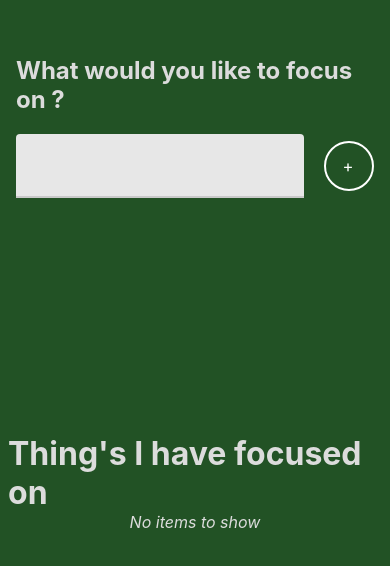
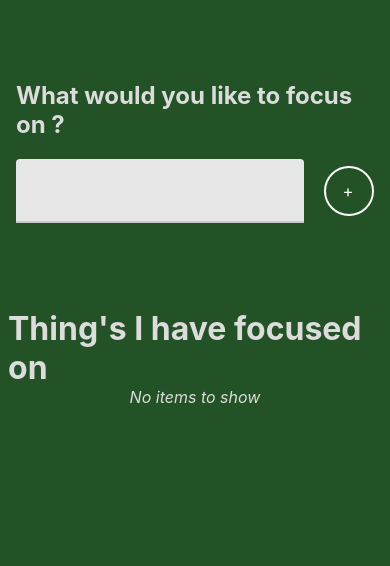
Before and after one commit to daniyaniazi/Focus-Time, a React Native app: screen / in a window 390 px wide. Shown: the top 566 px of the page. Built offline with nearby package versions, Linux system fonts and the light colour scheme.

Commit message:
improve styles

```diff
--- a/App.js
+++ b/App.js
@@ -1,5 +1,5 @@
 import React, { useState, useEffect } from "react";
-import { StyleSheet, View, Text } from "react-native";
+import { StyleSheet, View, Text, AsyncStorage } from "react-native";
 import { Focus } from "./src/features/focus/Focus";
 import { FocusHistory } from "./src/features/focus/FocusHistory";
 import { Timer } from "./src/features/timer/Timer";
@@ -27,7 +27,32 @@ export default function App() {
   const onClear = () => {
     setFocusHistory([]);
   };
-  console.log(focusHistory);
+  const saveHistory = async () => {
+    try {
+      await AsyncStorage.setItem("focusHistory", JSON.stringify(focusHistory));
+    } catch (error) {
+      console.log(error);
+    }
+  };
+  const loadHistory = async () => {
+    try {
+      const history = await AsyncStorage.getItem("focusHistory");
+      console.log(history);
+      if (history && JSON.parse(history).length) {
+        setFocusHistory(JSON.parse(history));
+      }
+    } catch (error) {
+      console.log(error);
+    }
+  };
+  // save every time we have a new history
+  useEffect(() => {
+    saveHistory();
+  }, [focusHistory]);
+  // load on component mount
+  useEffect(() => {
+    loadHistory();
+  }, []);
   return (
     <View style={styles.container}>
       {focusSubject ? (
@@ -43,10 +68,10 @@ export default function App() {
           }}
         />
       ) : (
-        <>
+        <View style={styles.innerContainer}>
           <Focus addSubject={setFocusSubject} />
           <FocusHistory FocusHistory={focusHistory} onClear={onClear} />
-        </>
+        </View>
       )}
     </View>
   );
@@ -56,6 +81,11 @@ const styles = StyleSheet.create({
   container: {
     flex: 1,
     paddingTop: paddingSizes.lg,
-    backgroundColor: colors.darkGreen
+    backgroundColor: colors.darkGreen,
+    alignItems: "center",
+    justifyContent: "center"
+  },
+  innerContainer: {
+    flex: 0.9
   }
 });
--- a/src/features/focus/Focus.js
+++ b/src/features/focus/Focus.js
@@ -3,7 +3,7 @@ import { StyleSheet, View, Text } from "react-native";
 import { TextInput } from "react-native-paper";
 import { RoundedButton } from "../../components/RoundedButton";
 import { colors } from "../../utils/colors";
-import { fontSizes, paddingSizes } from "../../utils/sizes";
+import { fontSizes, marginSizes, paddingSizes } from "../../utils/sizes";
 // named export
 export const Focus = ({ addSubject }) => {
   const [subject, setSubject] = useState(null);
@@ -37,10 +37,10 @@ export const Focus = ({ addSubject }) => {
 
 const styles = StyleSheet.create({
   container: {
-    flex: 1
+    flex: 0.3,
+    marginVertical: marginSizes.md
   },
   titleConatiner: {
-    flex: 0.5,
     paddingHorizontal: paddingSizes.md,
     justifyContent: "center"
   },
--- a/src/features/focus/FocusHistory.js
+++ b/src/features/focus/FocusHistory.js
@@ -42,7 +42,7 @@ export const FocusHistory = ({ FocusHistory, onClear }) => {
 const styles = (status) =>
   StyleSheet.create({
     container: {
-      flex: 1,
+      flex: 0.6,
       alignItems: "center",
       marginHorizontal: marginSizes.sm
     },
```
